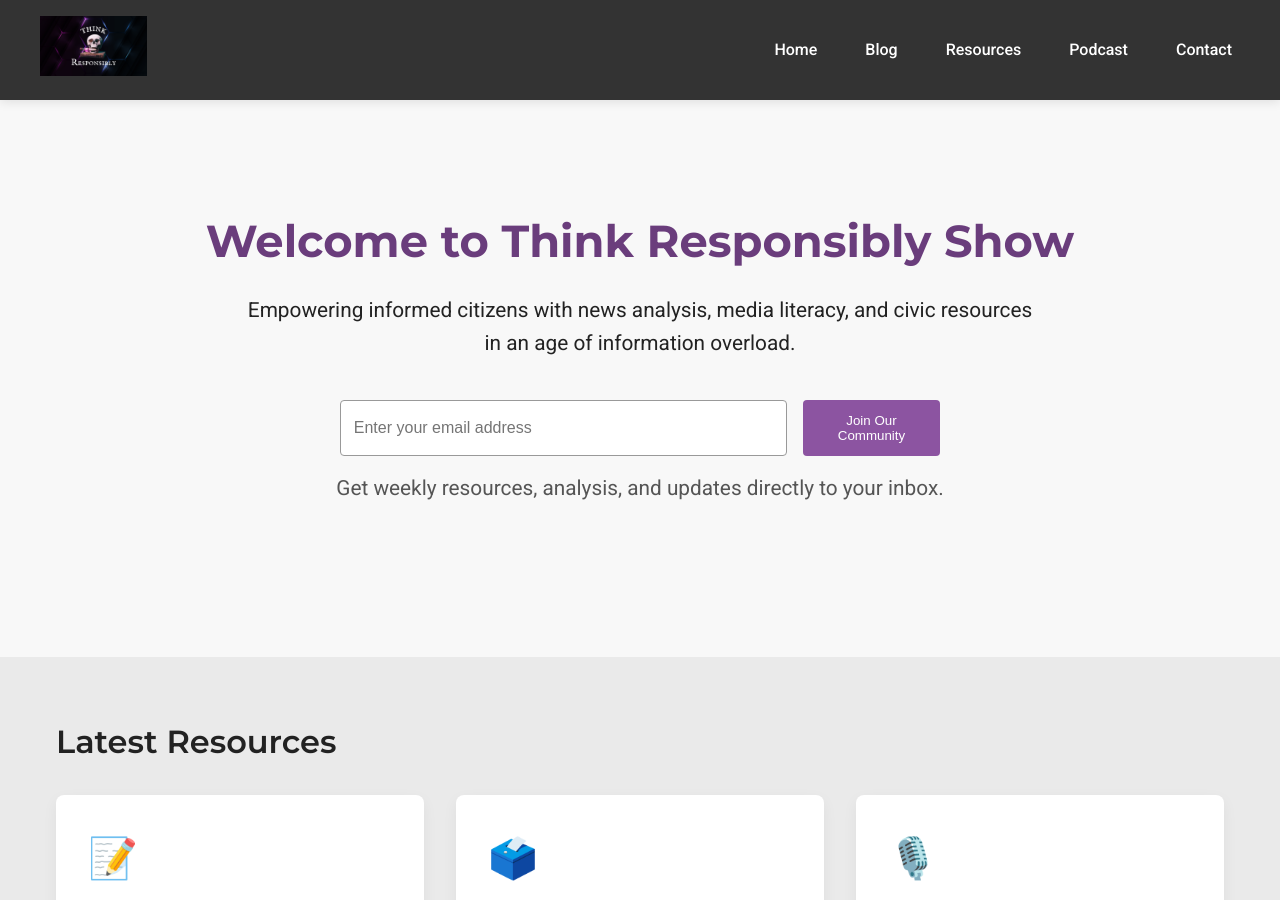
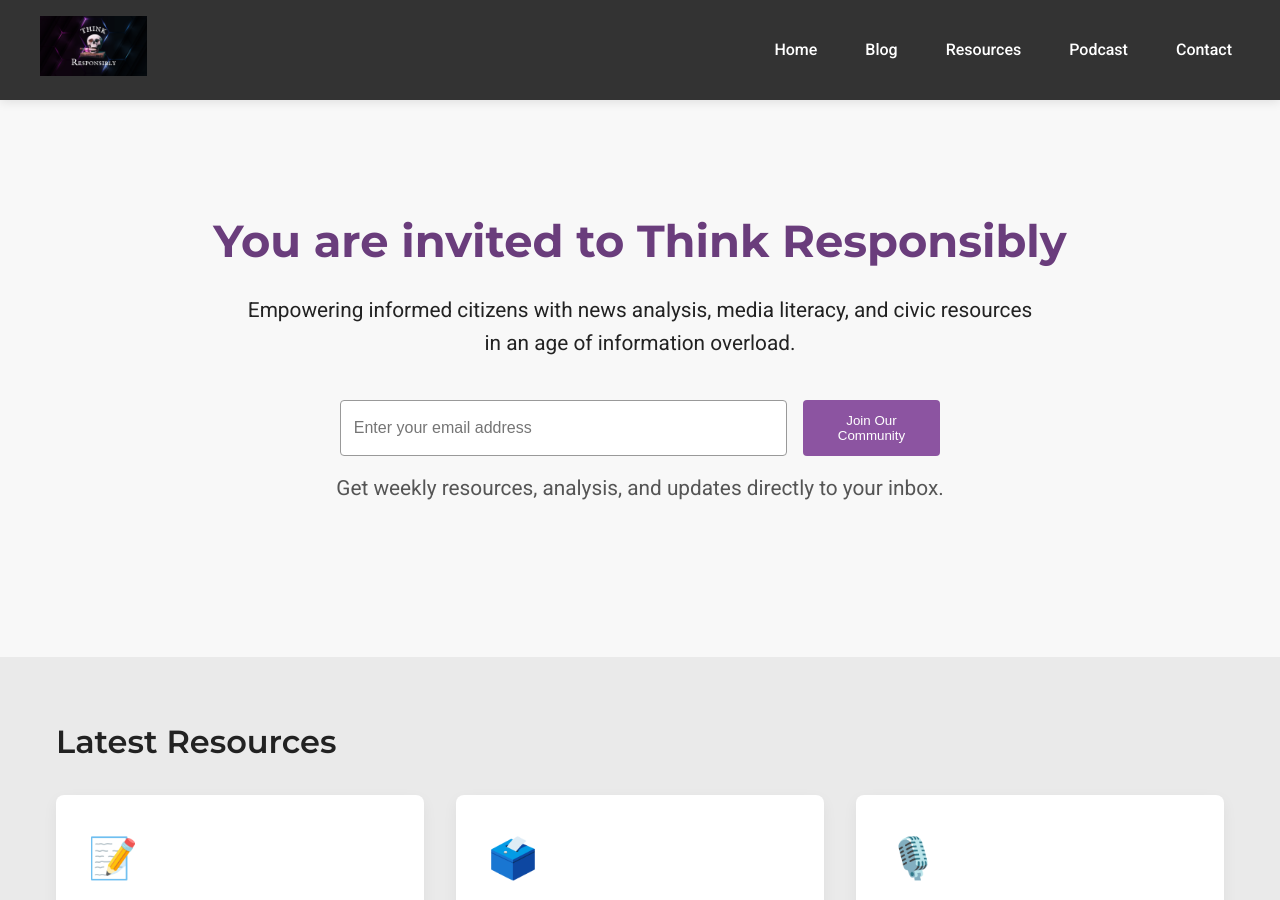
Before and after one commit to Volanalytics/thinkresponsiblyshow, a Jekyll site: the page built from index.html, in a window 1280 px wide and 900 px high. Built offline with Jekyll 4.4.1, drawn with Linux system fonts in a browser that asks for light colours.

Commit message:
Update index.html

```diff
--- a/index.html
+++ b/index.html
@@ -5,7 +5,7 @@ description: Empowering informed citizens through media literacy and civic engag
 ---
 <section class="hero">
     <div class="container">
-        <h1>Welcome to Think Responsibly Show</h1>
+        <h1>You are invited to Think Responsibly</h1>
         <p>Empowering informed citizens with news analysis, media literacy, and civic resources in an age of information overload.</p>
         <form id="email-form" class="email-signup">
             <input type="email" id="email" placeholder="Enter your email address" required>
```
